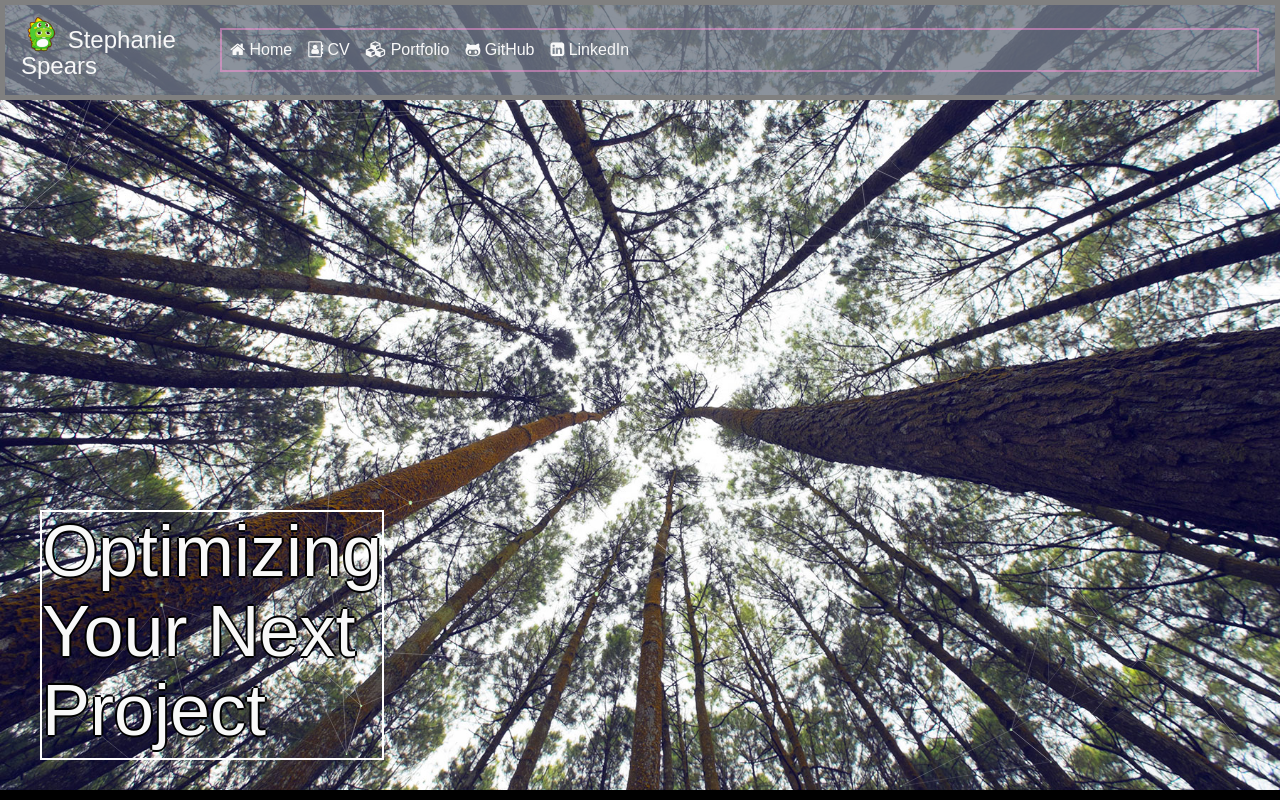
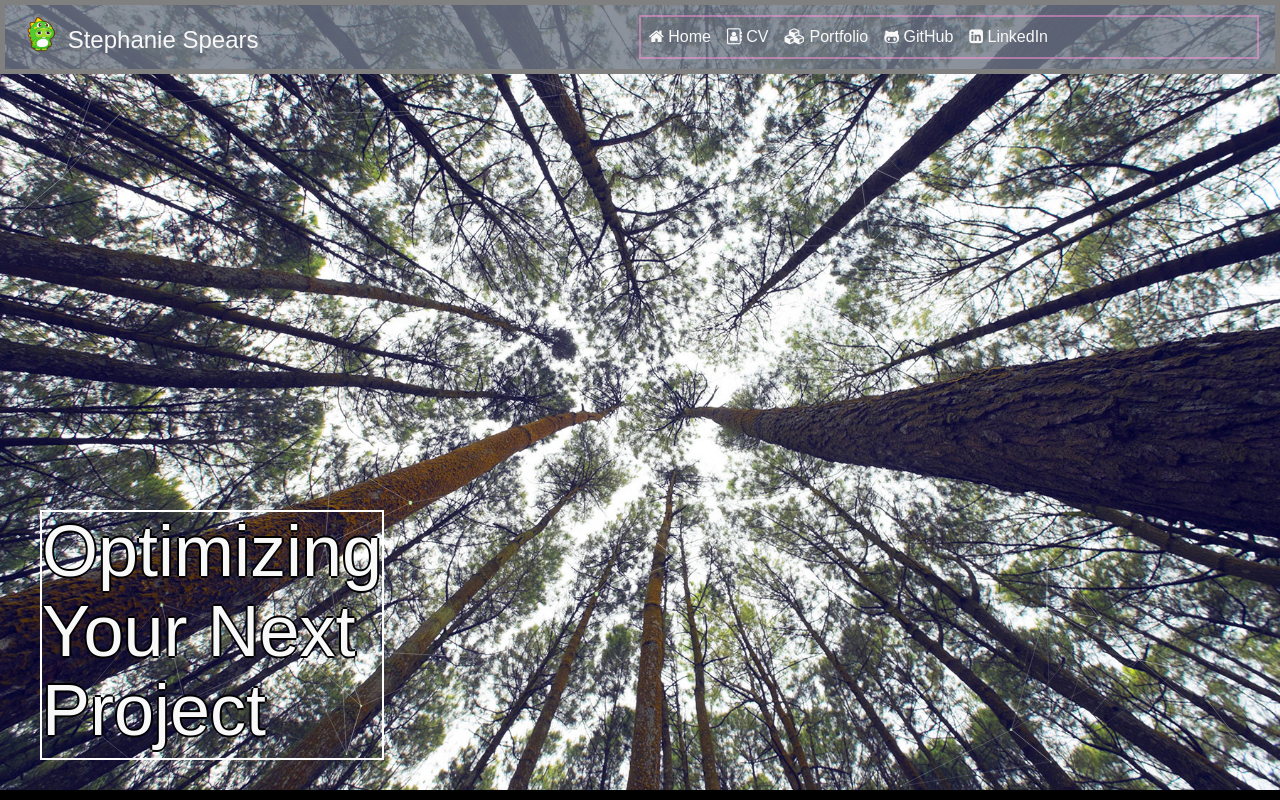
Before and after one commit to Stephanie-Spears/homepage, a plain HTML site: page index.html in a window 1280 px wide. Shown: the top 800 px of the page. Drawn offline with nearby package versions, Linux system fonts and the light colour scheme; a web font is replaced by a local one.

Commit message:
fix bug for nav header being condensed in smaller viewports

```diff
--- a/css/styles.css
+++ b/css/styles.css
@@ -78,6 +78,10 @@ ul{
 #site-nav {
   position: fixed;
 }
+#site-nav-header{
+  display: inline-block;
+  width: 100%;
+}
 
 #brand-icon{
   width: 40px;
@@ -88,7 +92,6 @@ ul{
 
 #nav-links{
   border: 2px solid rgba(255, 147, 219, .5);
-  width: 100%;
 }
 
 #homepage-main{
--- a/index.html
+++ b/index.html
@@ -34,8 +34,10 @@
           <span></span>
         </div>
       </div>
+      <header id="site-nav-header">
 
-      <h4><img id="brand-icon" src="img/gachapin1.png" class="animated bounceIn" alt=""> Stephanie Spears</h4>
+        <h4><img id="brand-icon" src="img/gachapin1.png" class="animated bounceIn" alt=""> Stephanie Spears</h4>
+      </header>
       <div id="nav-links" class="collapse navbar-collapse">
         <hr>
         <div class="navbar-nav">
```
